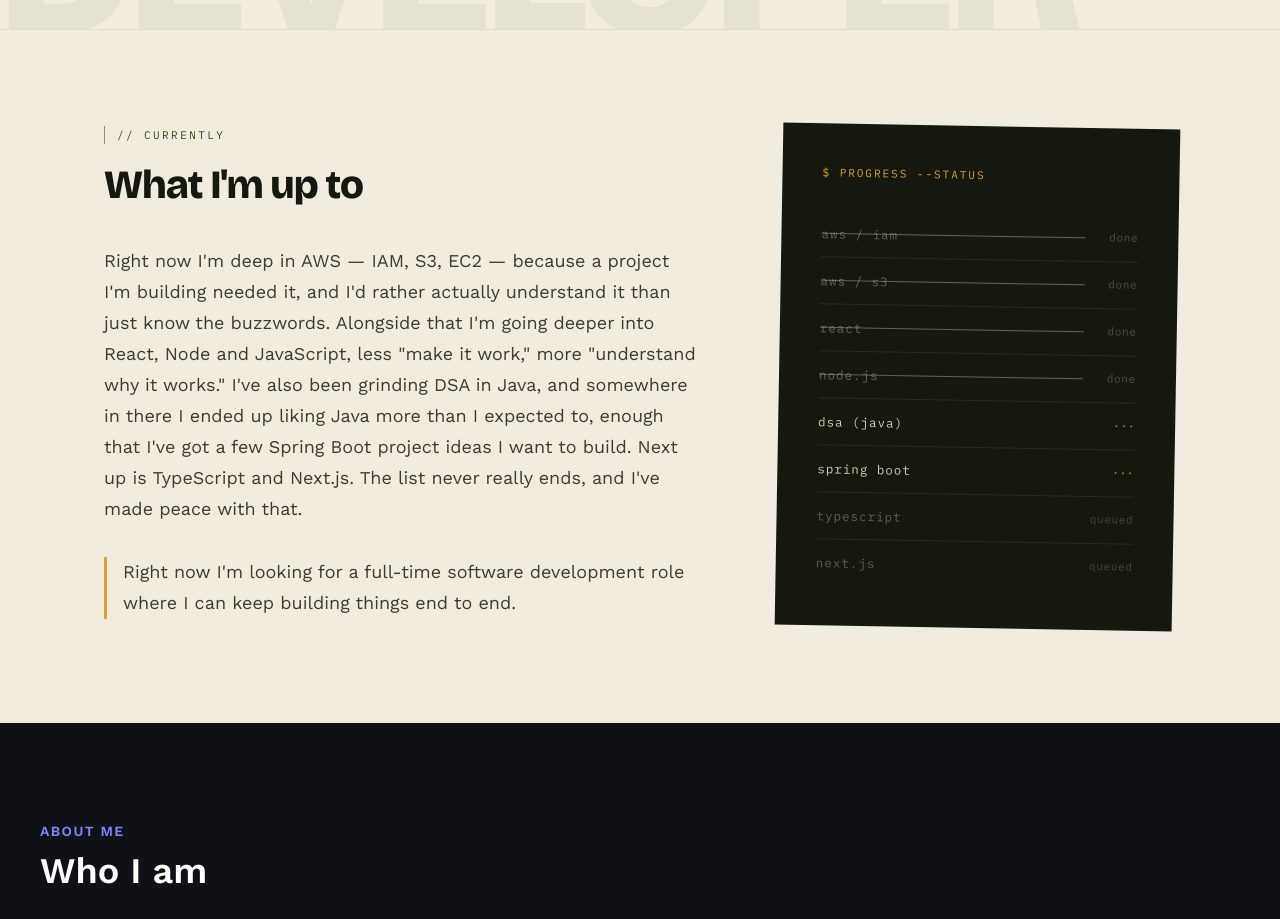
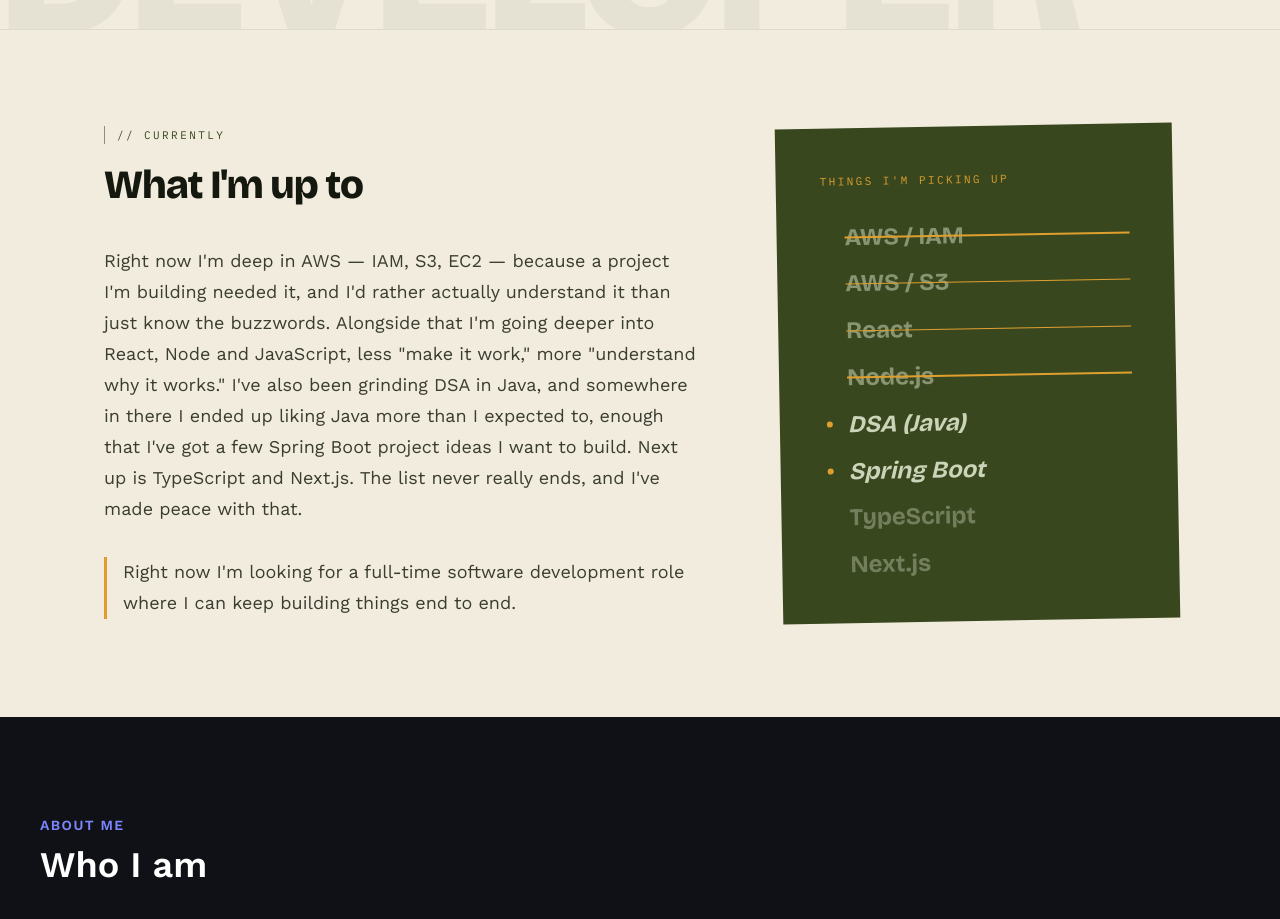
Before and after one commit to Hemant-Mhalsekar/Hemant-Portfolio, a React (Vite) app: page / in a window 1280 px wide. Shown: the part 980-1899 px from the top of the page. Built offline with nearby package versions, Linux system fonts and the light colour scheme.

Commit message:
changed the design of the checklist

```diff
--- a/src/sections/Currently.jsx
+++ b/src/sections/Currently.jsx
@@ -2,80 +2,85 @@ import React, { useRef, useEffect, useState } from 'react';
 import { useScrollReveal, useSectionHeading } from '../hooks/useGsapReveal';
 
 // ── Data ───────────────────────────────────────────────────────────────────────
-// status: 'done' | 'in-progress' | 'queued'
 const ITEMS = [
-  { text: 'aws / iam',   status: 'done'        },
-  { text: 'aws / s3',    status: 'done'        },
-  { text: 'react',       status: 'done'        },
-  { text: 'node.js',     status: 'done'        },
-  { text: 'dsa (java)',  status: 'in-progress' },
-  { text: 'spring boot', status: 'in-progress' },
-  { text: 'typescript',  status: 'queued'      },
-  { text: 'next.js',     status: 'queued'      },
+  { text: 'AWS / IAM',   status: 'done'        },
+  { text: 'AWS / S3',    status: 'done'        },
+  { text: 'React',       status: 'done'        },
+  { text: 'Node.js',     status: 'done'        },
+  { text: 'DSA (Java)',  status: 'in-progress' },
+  { text: 'Spring Boot', status: 'in-progress' },
+  { text: 'TypeScript',  status: 'queued'      },
+  { text: 'Next.js',     status: 'queued'      },
 ];
 
-// Indices of items that should receive the strikethrough animation
 const DONE_INDICES = ITEMS.reduce((acc, item, i) => {
   if (item.status === 'done') acc.push(i);
   return acc;
 }, []);
 
-// Computed once at module load — stable for the page lifetime.
-// Used to skip all motion-based setup and initialize to the final "done" state.
+// Computed once at module load — drives all reduced-motion branching
 const PREFERS_REDUCED =
   typeof window !== 'undefined' &&
   window.matchMedia('(prefers-reduced-motion: reduce)').matches;
 
 // ── Progress Card ──────────────────────────────────────────────────────────────
+// Olive background, Bricolage Grotesque items, mustard strike on done entries.
+// Deliberately different from the Hero terminal: no CLI chrome, display font,
+// olive palette instead of ink — same off-grid rotation language, different voice.
 const ProgressCard = React.forwardRef(({ struckItems }, ref) => (
   <div
     ref={ref}
-    className="bg-[#15180F] p-8 sm:p-10"
-    style={{ transform: 'rotate(1deg)' }}
+    className="bg-[#39471F] px-9 py-10 sm:px-11 sm:py-11"
+    style={{ transform: 'rotate(-1deg)' }}
   >
-    {/* Card title */}
+    {/* Label — mono, small, mustard, no "$" prompt */}
     <p
-      className="text-[11px] text-[#DE9F2E] tracking-[0.18em] uppercase mb-7"
+      className="text-[11px] text-[#DE9F2E] tracking-[0.22em] uppercase mb-8"
       style={{ fontFamily: "'IBM Plex Mono', monospace" }}
     >
-      $ progress --status
+      things I'm picking up
     </p>
 
     {/* Item list */}
-    <div className="divide-y divide-[#CBD3B8]/10">
+    <div className="flex flex-col gap-[18px]">
       {ITEMS.map((item, i) => {
         const isStruck = struckItems.has(i);
 
-        const textColor =
-          item.status === 'done'
-            ? isStruck
-              ? 'rgba(203,211,184,0.42)'  // dimmed once struck
-              : '#CBD3B8'
-            : item.status === 'queued'
-            ? 'rgba(203,211,184,0.38)'    // pre-dimmed for queued
-            : '#CBD3B8';                  // full opacity for in-progress
+        const textOpacity =
+          item.status === 'done' && isStruck ? 0.55 :
+          item.status === 'queued'            ? 0.40 :
+          1;
 
         return (
-          <div
-            key={i}
-            className="flex items-center justify-between gap-6 py-[11px]"
-          >
-            {/* Text + horizontal strikethrough overlay */}
+          <div key={i} className="flex items-center gap-3">
+
+            {/* Fixed-width marker column — dot only for in-progress,
+                keeps text left-edges aligned across all three states */}
+            <span className="flex-shrink-0 w-3 flex items-center justify-center">
+              {item.status === 'in-progress' && (
+                <span className="block w-[6px] h-[6px] rounded-full bg-[#DE9F2E]" />
+              )}
+            </span>
+
+            {/* Text + mustard strikethrough overlay */}
             <div className="relative flex-1 min-w-0">
               <span
-                className="text-[12.5px] tracking-[0.08em]"
+                className="block"
                 style={{
-                  fontFamily: "'IBM Plex Mono', monospace",
-                  color: textColor,
-                  transition: 'color 300ms ease',
+                  fontFamily: "'Bricolage Grotesque', sans-serif",
+                  fontSize: 'clamp(1.25rem, 3vw, 1.5rem)',
+                  fontWeight: 700,
+                  color: '#CBD3B8',
+                  opacity: textOpacity,
+                  fontStyle: item.status === 'in-progress' ? 'italic' : 'normal',
+                  transition: 'opacity 350ms ease',
+                  lineHeight: 1.2,
                 }}
               >
                 {item.text}
               </span>
 
-              {/* Strike overlay — width animates 0% → 100% on trigger.
-                  Spans the full flex-1 area so all done lines are equal width,
-                  which reads as intentional editorial alignment. */}
+              {/* Mustard line — draws left-to-right via width 0% → 100% */}
               {item.status === 'done' && (
                 <span
                   aria-hidden="true"
@@ -83,34 +88,18 @@ const ProgressCard = React.forwardRef(({ struckItems }, ref) => (
                     position: 'absolute',
                     top: '50%',
                     left: 0,
-                    height: '1px',
+                    height: '1.5px',
                     width: isStruck ? '100%' : '0%',
-                    backgroundColor: 'rgba(203,211,184,0.4)',
+                    backgroundColor: '#DE9F2E',
                     transform: 'translateY(-50%)',
-                    // Transition always set so it fires reliably when width changes.
-                    // PREFERS_REDUCED → 'none' so the final state appears instantly.
-                    transition: PREFERS_REDUCED ? 'none' : 'width 400ms ease',
+                    // Transition kept always-on so it fires reliably when
+                    // width changes. PREFERS_REDUCED → 'none' → instant.
+                    transition: PREFERS_REDUCED ? 'none' : 'width 450ms ease',
                     pointerEvents: 'none',
                   }}
                 />
               )}
             </div>
-
-            {/* Status marker — right-aligned */}
-            <span
-              className="flex-shrink-0 text-[11px] tracking-[0.06em]"
-              style={{ fontFamily: "'IBM Plex Mono', monospace" }}
-            >
-              {item.status === 'done' && (
-                <span style={{ color: 'rgba(203,211,184,0.30)' }}>done</span>
-              )}
-              {item.status === 'in-progress' && (
-                <span style={{ color: '#DE9F2E' }}>···</span>
-              )}
-              {item.status === 'queued' && (
-                <span style={{ color: 'rgba(203,211,184,0.25)' }}>queued</span>
-              )}
-            </span>
           </div>
         );
       })}
@@ -126,15 +115,12 @@ const Currently = () => {
   const contentRef = useScrollReveal(0.15);
   const cardRef    = useRef(null);
 
-  // For reduced motion: initialize to final state — card visible, all done items struck.
-  // For normal: start empty/hidden; IntersectionObserver drives the reveal.
   const [struckItems, setStruckItems] = useState(
     () => (PREFERS_REDUCED ? new Set(DONE_INDICES) : new Set())
   );
   const [cardVisible, setCardVisible] = useState(PREFERS_REDUCED);
 
   useEffect(() => {
-    // Reduced motion already handled by state initializers above
     if (PREFERS_REDUCED || !cardRef.current) return;
 
     const card = cardRef.current;
@@ -144,18 +130,16 @@ const Currently = () => {
       ([entry]) => {
         if (!entry.isIntersecting) return;
 
-        // Step 1: fade card in
         setCardVisible(true);
 
-        // Step 2: stagger strikethrough animations across done items
         DONE_INDICES.forEach((itemIdx, order) => {
           const t = setTimeout(() => {
             setStruckItems((prev) => new Set([...prev, itemIdx]));
-          }, order * 150 + 350); // 350ms buffer after card fade begins
+          }, order * 150 + 350);
           timeouts.push(t);
         });
 
-        observer.disconnect(); // trigger once only
+        observer.disconnect();
       },
       { threshold: 0.2 }
     );
@@ -175,15 +159,12 @@ const Currently = () => {
     >
       <div className="container-max px-6 sm:px-10 lg:px-16 py-16 sm:py-20 lg:py-24">
 
-        {/* Two-column grid: ~60/40 split on desktop, single column on mobile */}
         <div className="grid grid-cols-1 lg:grid-cols-[3fr_2fr] gap-16 lg:gap-20 items-start">
 
           {/* ── LEFT COLUMN ──────────────────────────────────────────────── */}
           <div>
-            {/* Eyebrow + heading — useSectionHeading adds scroll-triggered fade-up */}
             <div ref={headingRef} className="mb-10">
               <div className="flex items-center gap-3 mb-5">
-                {/* Thin olive vertical rule — ties to hero's off-grid vocabulary */}
                 <span
                   aria-hidden="true"
                   className="flex-shrink-0 w-px h-[18px] bg-[#39471F]/55"
@@ -207,7 +188,6 @@ const Currently = () => {
               </h2>
             </div>
 
-            {/* Body paragraphs — useScrollReveal staggers .reveal-target children */}
             <div ref={contentRef} className="flex flex-col gap-8">
               <p
                 className="reveal-target text-[17px] sm:text-[18px] text-[#3A3D2F] leading-[1.72]"
@@ -223,7 +203,6 @@ const Currently = () => {
                 list never really ends, and I've made peace with that.
               </p>
 
-              {/* Mustard left-border accent on the emphasized paragraph */}
               <p
                 className="reveal-target text-[17px] sm:text-[18px] text-[#3A3D2F] leading-[1.72]"
                 style={{
@@ -239,8 +218,7 @@ const Currently = () => {
             </div>
           </div>
 
-          {/* ── RIGHT COLUMN: Progress card ──────────────────────────────── */}
-          {/* Wrapper handles the opacity fade; inner div carries the rotation */}
+          {/* ── RIGHT COLUMN: olive card ──────────────────────────────────── */}
           <div
             style={{
               opacity: cardVisible ? 1 : 0,
```
